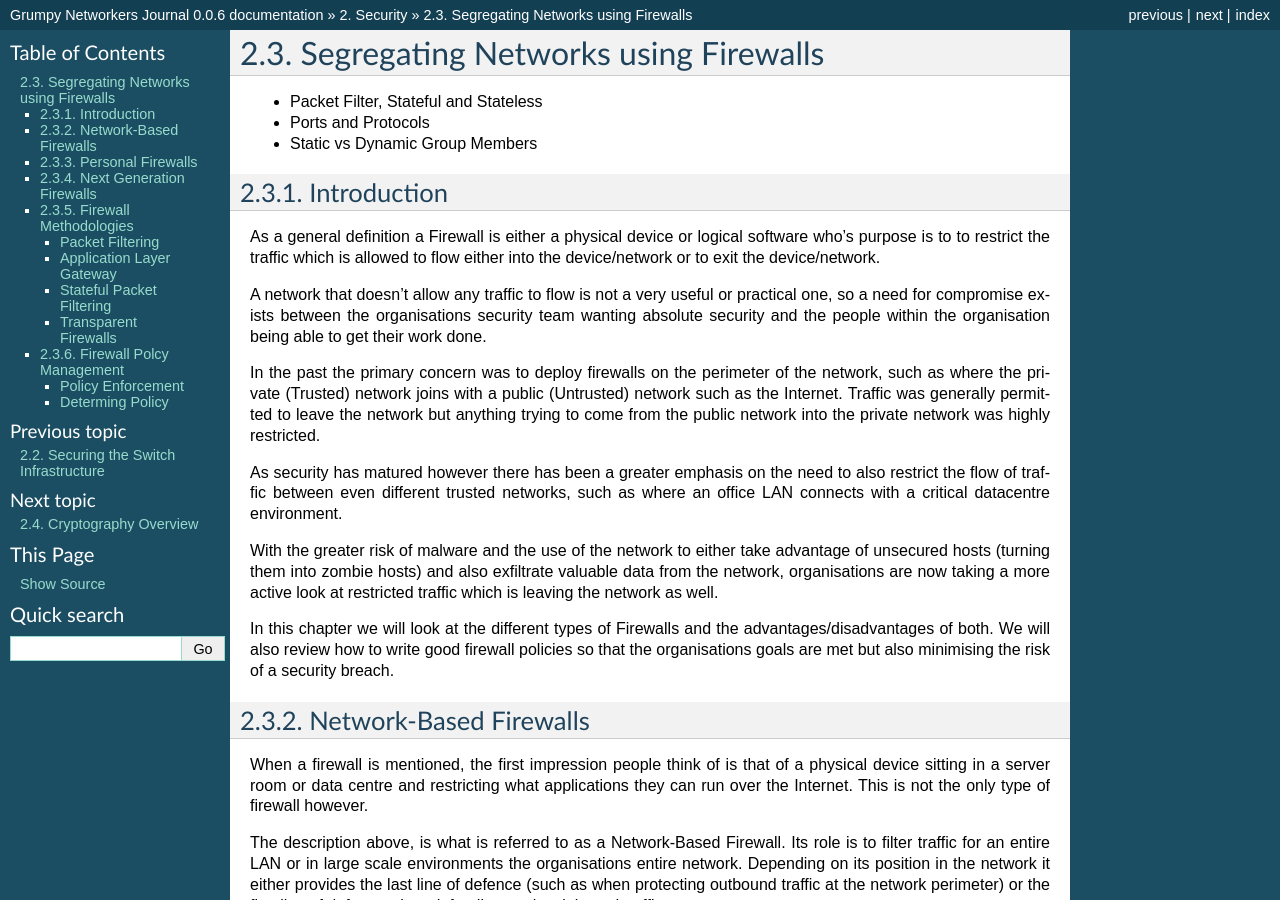
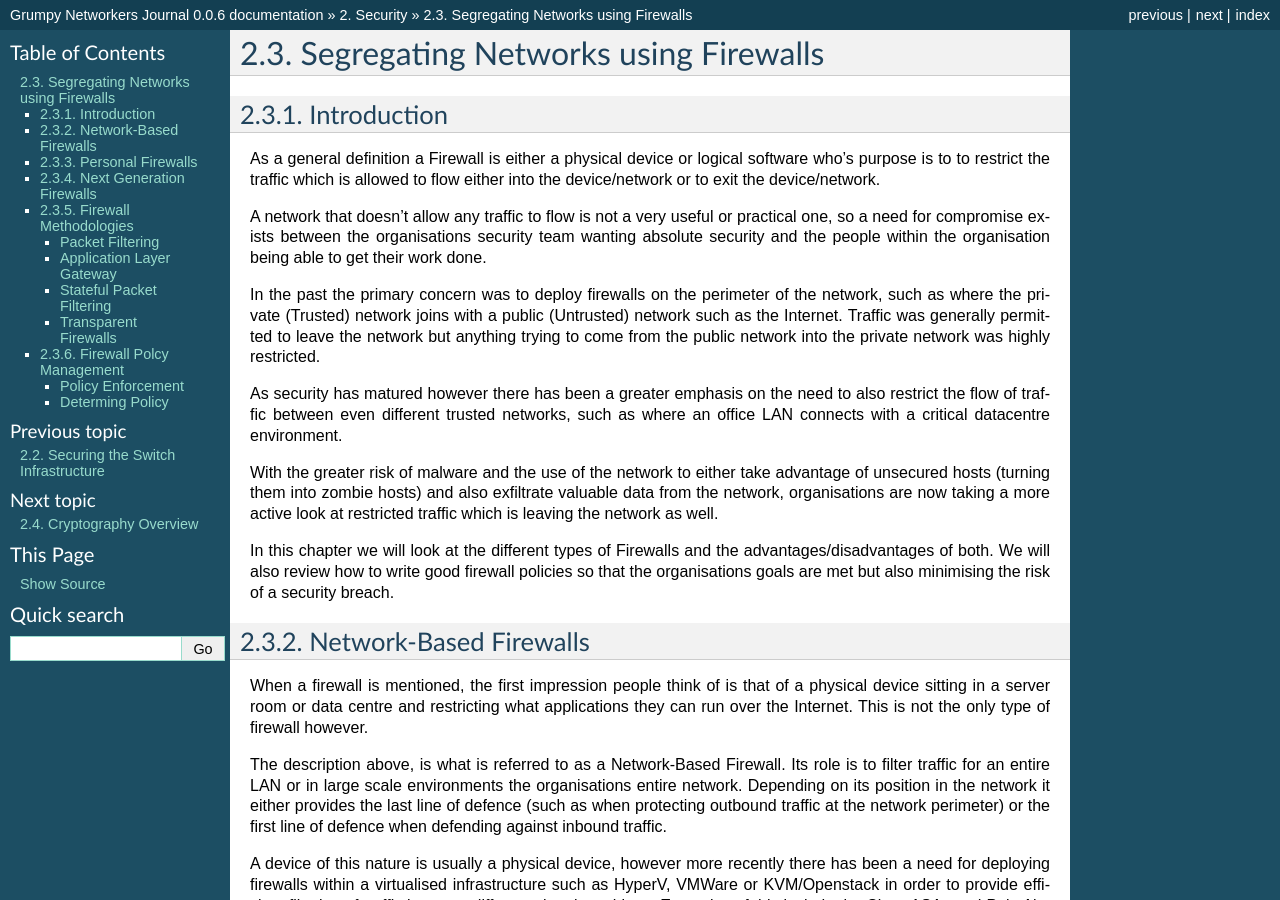
Before and after one commit to hdinthkld/gnj, a Sphinx documentation site: the page built from source/SECURITY/NETWORK_INFRASTRUCTURE/FIREWALLS.rst, in a window 1280 px wide and 900 px high. Built offline with Sphinx 7.4.7, drawn with Linux system fonts in a browser that asks for light colours; pages that are not in the unit, such as notebooks, are missing from menus.

Commit message:
Removed unneeded bulletpoints from top of chapter

```diff
--- a/source/SECURITY/NETWORK_INFRASTRUCTURE/FIREWALLS.rst
+++ b/source/SECURITY/NETWORK_INFRASTRUCTURE/FIREWALLS.rst
@@ -5,10 +5,6 @@ Segregating Networks using Firewalls
 .. toctree::
   :titlesonly:
   :maxdepth: 1
-
-* Packet Filter, Stateful and Stateless
-* Ports and Protocols
-* Static vs Dynamic Group Members
 
 Introduction
 ============
```
